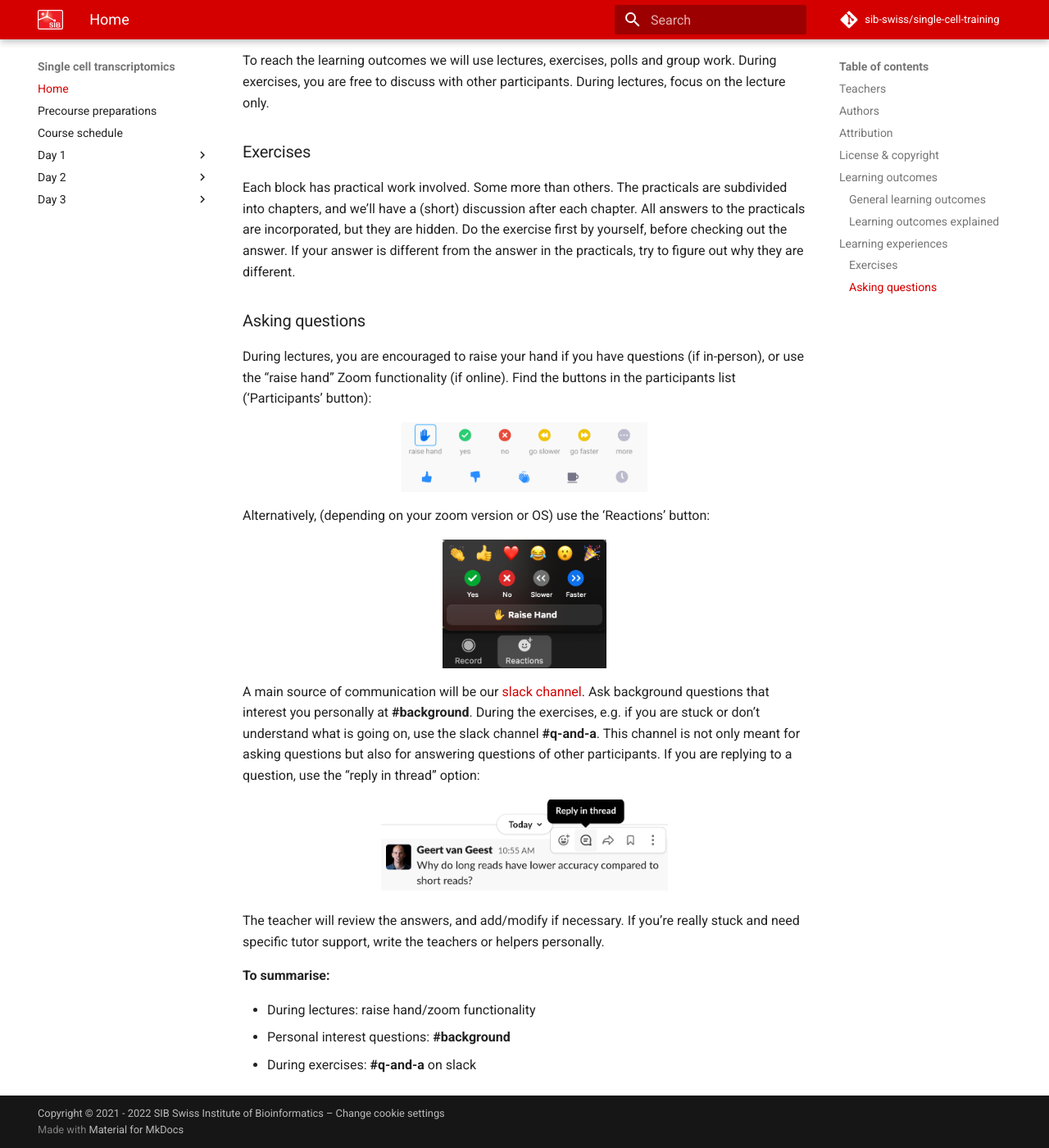
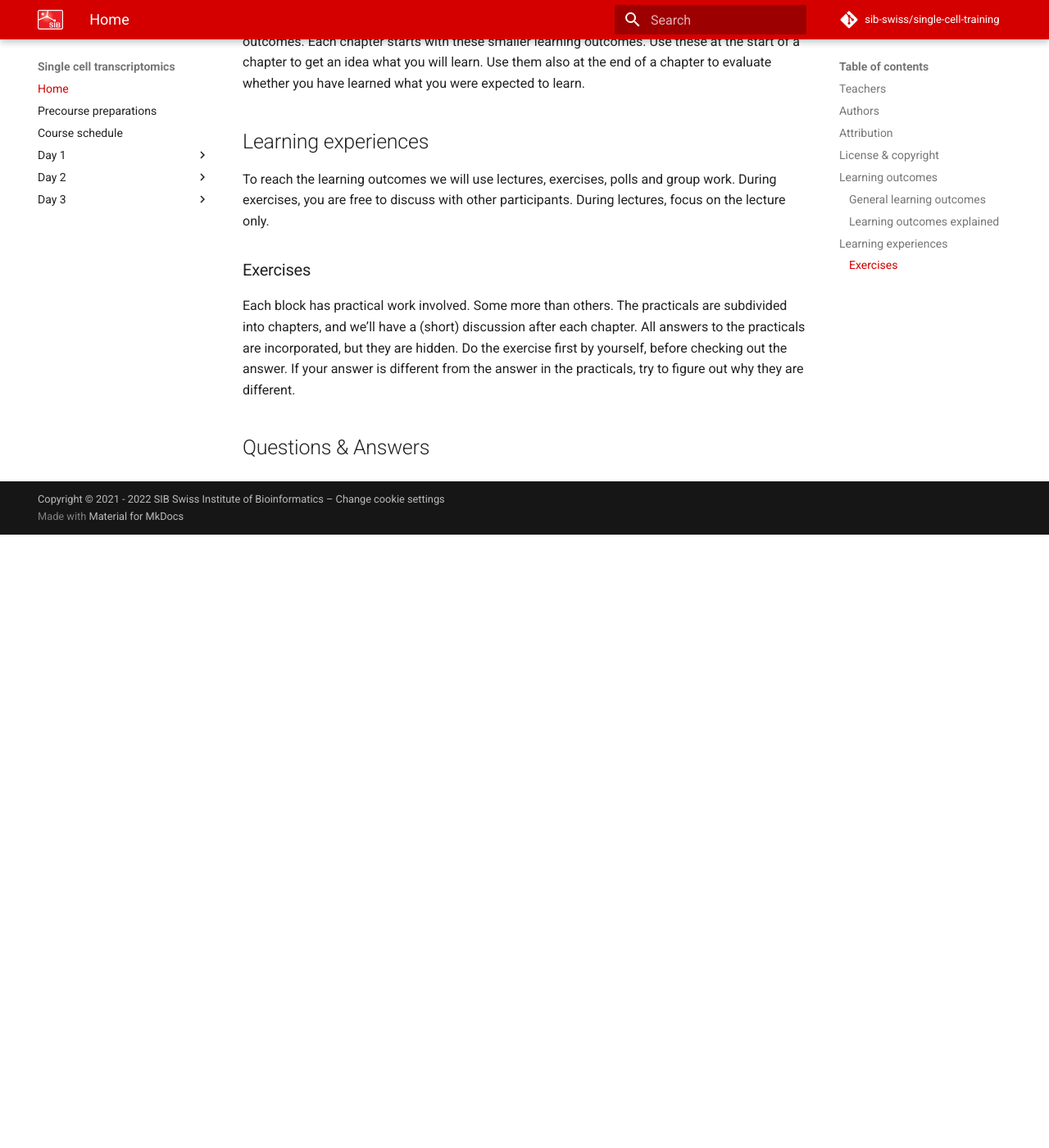
Before and after one commit to sib-swiss/single-cell-training, an MkDocs documentation site: the page built from docs/index.md, in a window 1280 px wide and 1400 px high, scrolled down 1348 px. Shown: the whole window at 82% size. Built offline with MkDocs 1.6.1 and Material for MkDocs 9.7.7, drawn with Linux system fonts in a browser that asks for light colours; comment, search, counter and statistics services are not loaded; the version menu is left out; after the commit the page ends 2000 px from its top, so only the background shows below that; some of the changed text lies outside the part shown.

Commit message:
adds q&a

```diff
--- a/docs/index.md
+++ b/docs/index.md
@@ -45,30 +48,3 @@
 ### Exercises
 
 Each block has practical work involved. Some more than others. The practicals are subdivided into chapters, and we'll have a (short) discussion after each chapter. All answers to the practicals are incorporated, but they are hidden. Do the exercise first by yourself, before checking out the answer. If your answer is different from the answer in the practicals, try to figure out why they are different.
-
-### Asking questions
-During lectures, you are encouraged to raise your hand if you have questions (if in-person), or use the "raise hand" Zoom functionality (if online). Find the buttons in the participants list ('Participants' button):
-
-<figure>
-  <img src="assets/images/zoom_icons.png" width="300"/>
-</figure>
-
-Alternatively, (depending on your zoom version or OS) use the 'Reactions' button:
-
-<figure>
-  <img src="assets/images/reactions_zoom.png" width="200"/>
-</figure>
-
-A main source of communication will be our [slack channel](https://www.slack.com). Ask background questions that interest you personally at **#background**. During the exercises, e.g. if you are stuck or don't understand what is going on, use the slack channel **#q-and-a**.  This channel is not only meant for asking questions but also for answering questions of other participants. If you are replying to a question, use the "reply in thread" option:
-
-<figure>
-  <img src="assets/images/reply_in_thread.png" width="350"/>
-</figure>
-
-The teacher will review the answers, and add/modify if necessary. If you're really stuck and need specific tutor support, write the teachers or helpers personally.
-
-**To summarise:**
-
-* During lectures: raise hand/zoom functionality
-* Personal interest questions: **#background**
-* During exercises: **\#q-and-a** on slack
--- a/mkdocs.yml
+++ b/mkdocs.yml
@@ -21,6 +21,7 @@
 
 theme:
   name: material
+  custom_dir: overrides
   logo: assets/images/SIB_logo.svg
   favicon: assets/images/SIB_logo.svg
 
--- /dev/null
+++ b/overrides/main.html
@@ -0,0 +1,55 @@
+{% extends "base.html" %}
+
+{% block content %}
+{{ super() }}
+
+<!-- Giscus -->
+<!-- <h2 id="__comments">{{ lang.t("meta.comments") }}</h2> -->
+<h2>Questions & Answers</h2>
+
+<script src="https://giscus.app/client.js"
+        data-repo="sib-swiss/single-cell-training"
+        data-repo-id="MDEwOlJlcG9zaXRvcnkzNzA1ODY2OTU="
+        data-category="Q&A"
+        data-category-id="DIC_kwDOFha0R84CQ3Gn"
+        data-mapping="pathname"
+        data-strict="0"
+        data-reactions-enabled="1"
+        data-emit-metadata="0"
+        data-input-position="top"
+        data-theme="preferred_color_scheme"
+        data-lang="en"
+        crossorigin="anonymous"
+        async>
+</script>
+
+<!-- Synchronize Giscus theme with palette -->
+<script>
+    var giscus = document.querySelector("script[src*=giscus]")
+
+    /* Set palette on initial load */
+    var palette = __md_get("__palette")
+    if (palette && typeof palette.color === "object") {
+        var theme = palette.color.scheme === "slate" ? "dark" : "light"
+        giscus.setAttribute("data-theme", theme)
+    }
+
+    /* Register event handlers after documented loaded */
+    document.addEventListener("DOMContentLoaded", function () {
+        var ref = document.querySelector("[data-md-component=palette]")
+        ref.addEventListener("change", function () {
+            var palette = __md_get("__palette")
+            if (palette && typeof palette.color === "object") {
+                var theme = palette.color.scheme === "slate" ? "dark" : "light"
+
+                /* Instruct Giscus to change theme */
+                var frame = document.querySelector(".giscus-frame")
+                frame.contentWindow.postMessage(
+                    { giscus: { setConfig: { theme } } },
+                    "https://giscus.app"
+                )
+            }
+        })
+    })
+</script>
+{% endblock %}
```
Also changed, not shown: other parts of docs/index.md (+3 -0 lines), docs/day1/setup.md (+3 -0 lines).
